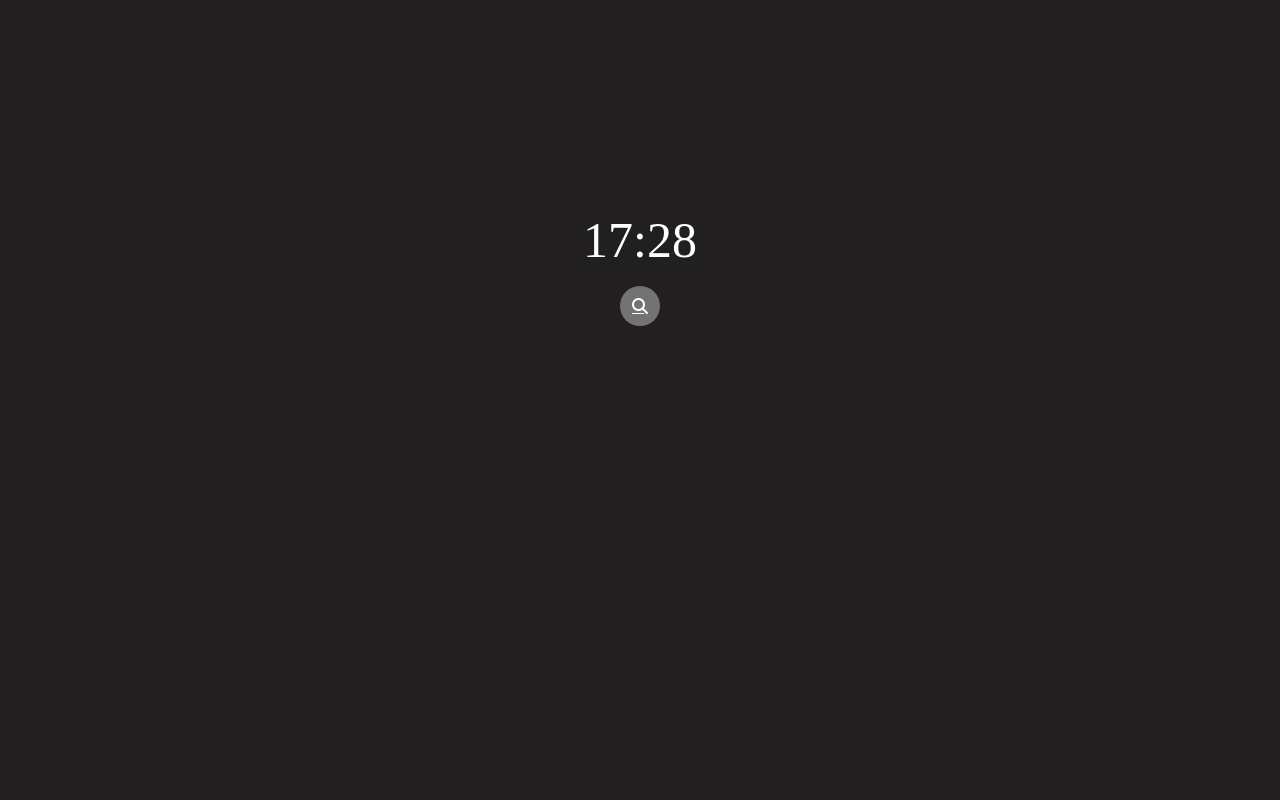
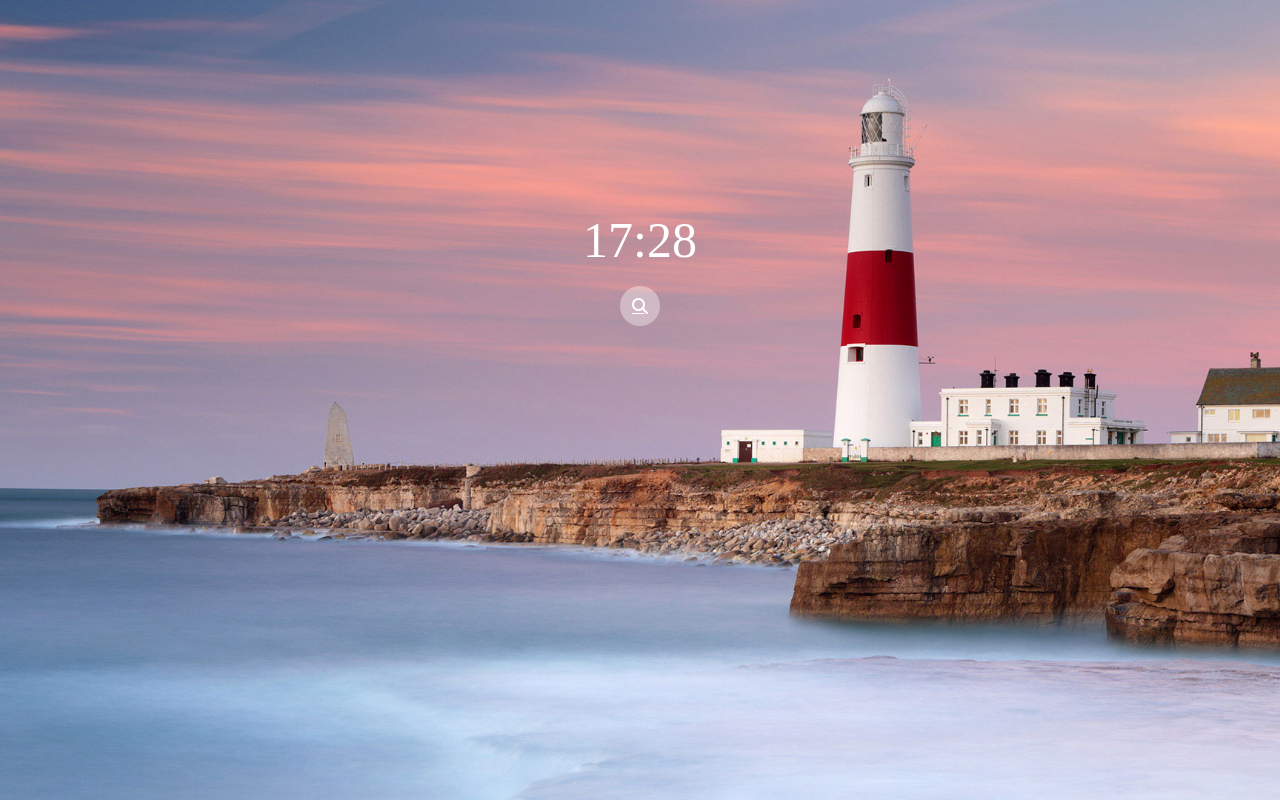
Before and after one commit to Wangtutu6166/Wangtutu616, a plain HTML site: page index.html in a window 1280 px wide. Drawn offline with Linux system fonts and the light colour scheme.

Commit message:
Update style.css

```diff
--- a/css/style.css
+++ b/css/style.css
@@ -24,7 +24,7 @@ body {
 }
 
 .bg-photo-1 {
-    background: url(.../img/page.jpg)
+    background: url(../img/page.jpg)
 				/*url(http://pic.tsmp4.net/api/fengjing/img.php)/*风景*/
 				/*url(https://uploadbeta.com/api/pictures/random/?key=BingEverydayWallpaperPicture)/*bing*/
 				/*url(http://http://pic.tsmp4.net/api/erciyuan/img.php)/*二次元*/
```
